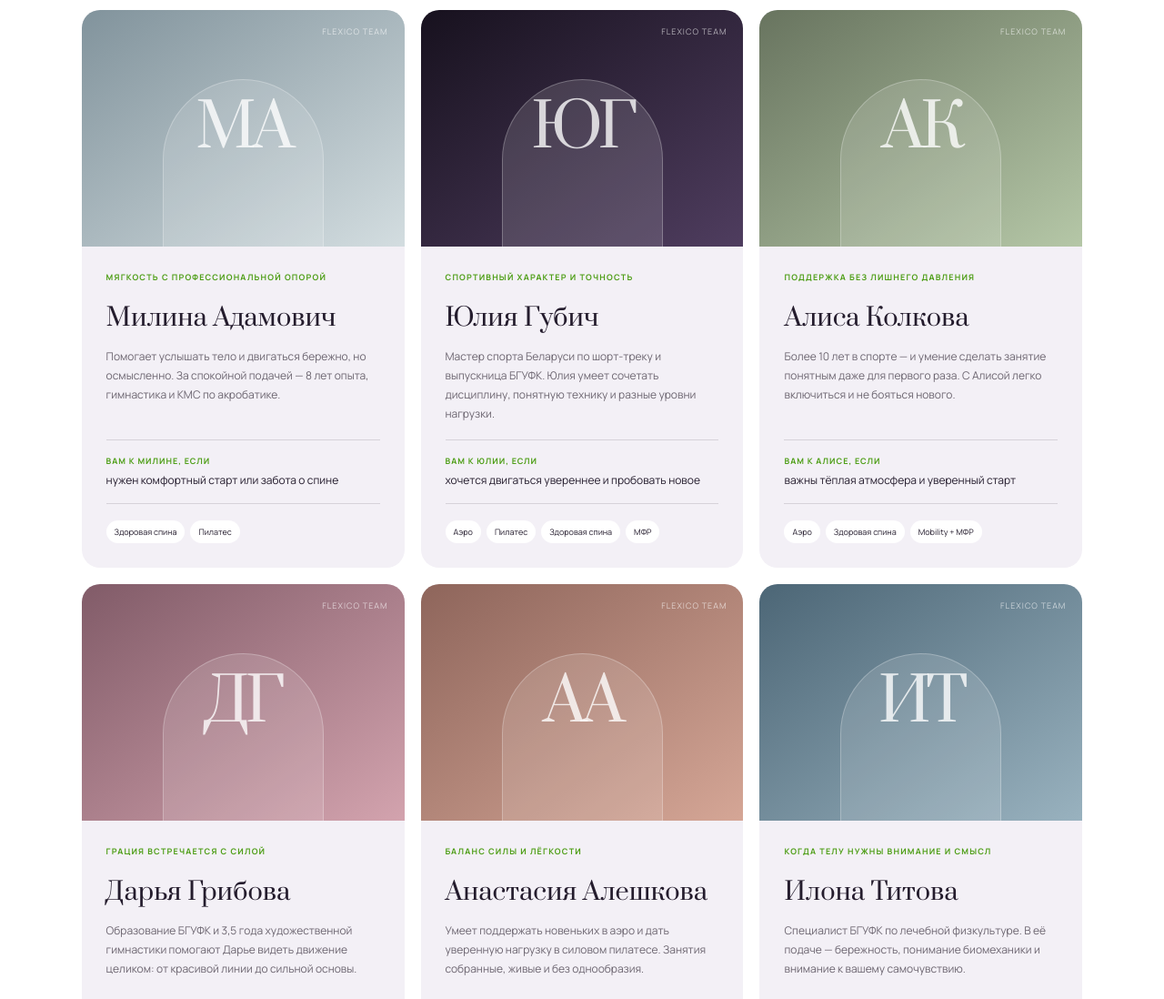
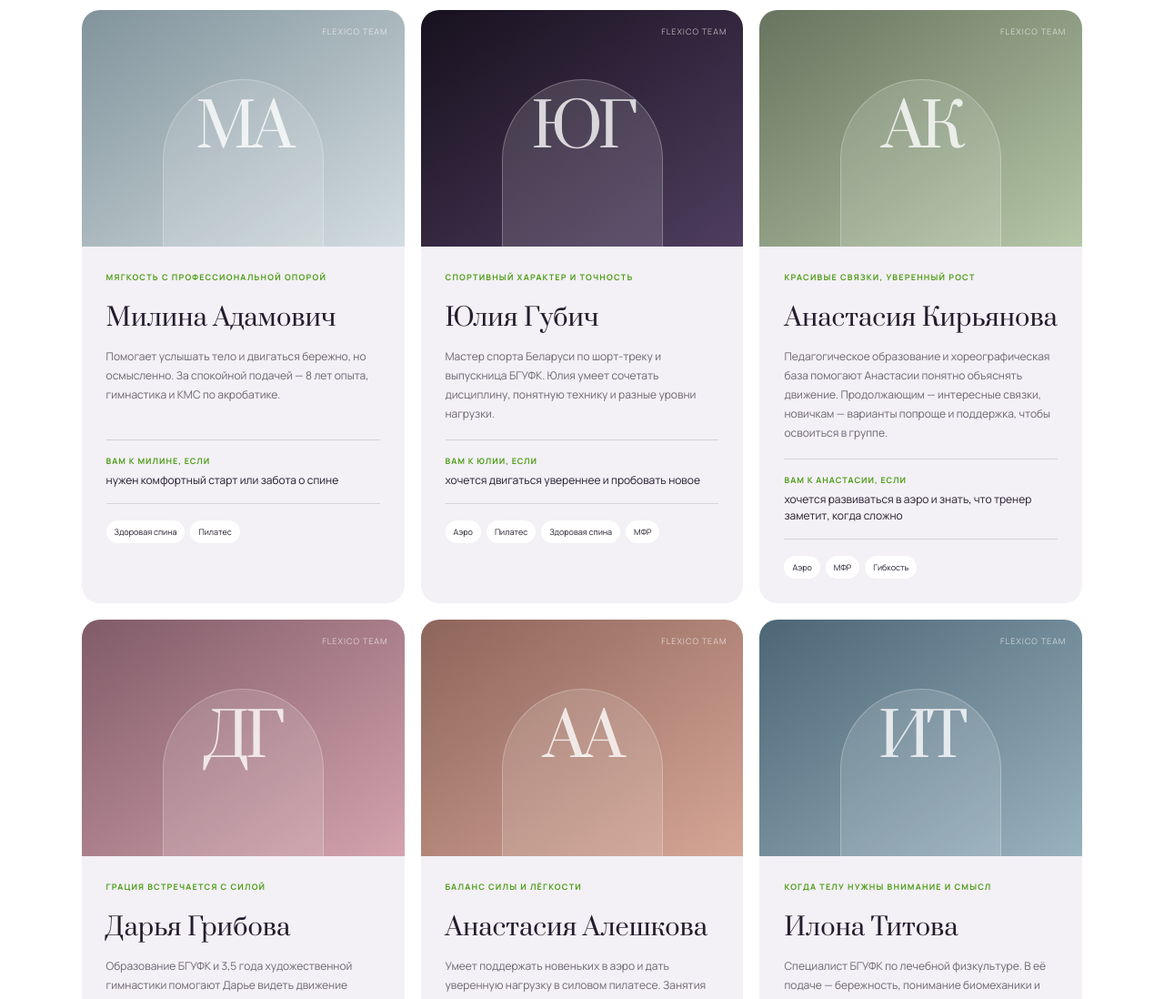
Before and after one commit to pkirpichenka/flexico-site, a plain HTML site: page index.html in a window 1280 px wide. Shown: the part 5831-6929 px from the top of the page at 91% size. Drawn offline with Linux system fonts and the light colour scheme.

Commit message:
Add files via upload

```diff
--- a/index.html
+++ b/index.html
@@ -110,9 +110,9 @@
           <div class="trainer-portrait tone-night"><span>ЮГ</span><small>Flexico team</small></div>
           <div class="trainer-info"><span class="trainer-vibe">Спортивный характер и точность</span><h3>Юлия Губич</h3><p>Мастер спорта Беларуси по шорт-треку и выпускница БГУФК. Юлия умеет сочетать дисциплину, понятную технику и разные уровни нагрузки.</p><div class="trainer-for"><b>Вам к Юлии, если</b><span>хочется двигаться увереннее и пробовать новое</span></div><div class="trainer-tags"><span>Аэро</span><span>Пилатес</span><span>Здоровая спина</span><span>МФР</span></div></div>
         </article>
-        <article class="trainer-card reveal" data-moods="soft energy">
+        <article class="trainer-card reveal" data-moods="soft energy technique">
           <div class="trainer-portrait tone-sage"><span>АК</span><small>Flexico team</small></div>
-          <div class="trainer-info"><span class="trainer-vibe">Поддержка без лишнего давления</span><h3>Алиса Колкова</h3><p>Более 10 лет в спорте — и умение сделать занятие понятным даже для первого раза. С Алисой легко включиться и не бояться нового.</p><div class="trainer-for"><b>Вам к Алисе, если</b><span>важны тёплая атмосфера и уверенный старт</span></div><div class="trainer-tags"><span>Аэро</span><span>Здоровая спина</span><span>Mobility + МФР</span></div></div>
+          <div class="trainer-info"><span class="trainer-vibe">Красивые связки, уверенный рост</span><h3>Анастасия Кирьянова</h3><p>Педагогическое образование и хореографическая база помогают Анастасии понятно объяснять движение. Продолжающим — интересные связки, новичкам — варианты попроще и поддержка, чтобы освоиться в группе.</p><div class="trainer-for"><b>Вам к Анастасии, если</b><span>хочется развиваться в аэро и знать, что тренер заметит, когда сложно</span></div><div class="trainer-tags"><span>Аэро</span><span>МФР</span><span>Гибкость</span></div></div>
         </article>
         <article class="trainer-card reveal" data-moods="energy technique power">
           <div class="trainer-portrait tone-rose"><span>ДГ</span><small>Flexico team</small></div>
```
